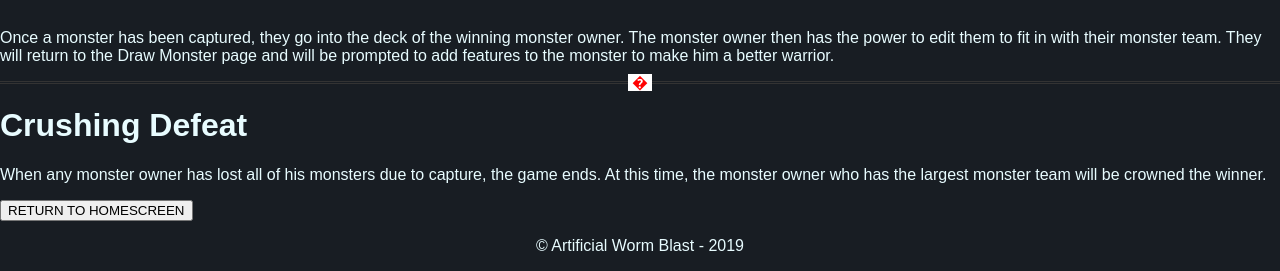
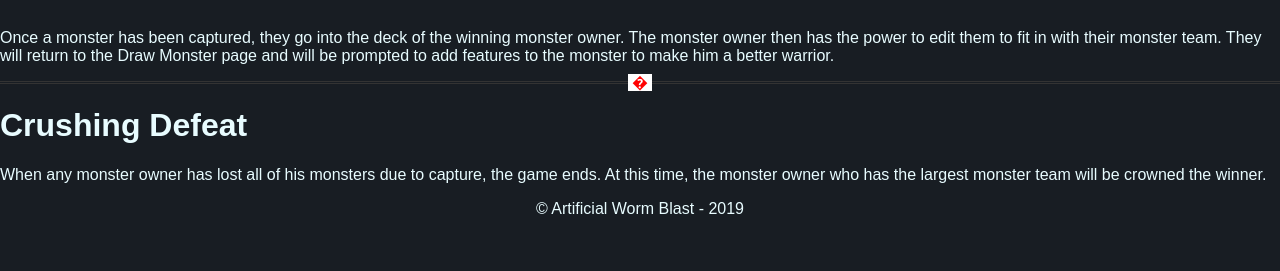
Before and after one commit to lawrel/ArtificialWormBlast, a Flask app: page /instructions/ in a window 1280 px wide. Shown: the part 1413-1684 px from the top of the page. After the commit the page ends 1627 px from the top, so only its background shows below. Run offline with Flask 2, Linux system fonts and the light colour scheme; some libraries are stand-ins or nearby versions.

Commit message:
#4 update insructions page

```diff
--- a/server/templates/Instructions.html
+++ b/server/templates/Instructions.html
@@ -57,8 +57,4 @@
     <hr />
     <h1>Crushing Defeat</h1>
     <p>When any monster owner has lost all of his monsters due to capture, the game ends. At this time, the monster owner who has the largest monster team will be crowned the winner. </p>
-
-<form>
-    <input type="button" value="RETURN TO HOMESCREEN" onclick="window.location.href='/home/'" />
-</form>
 {%endblock%}
```
